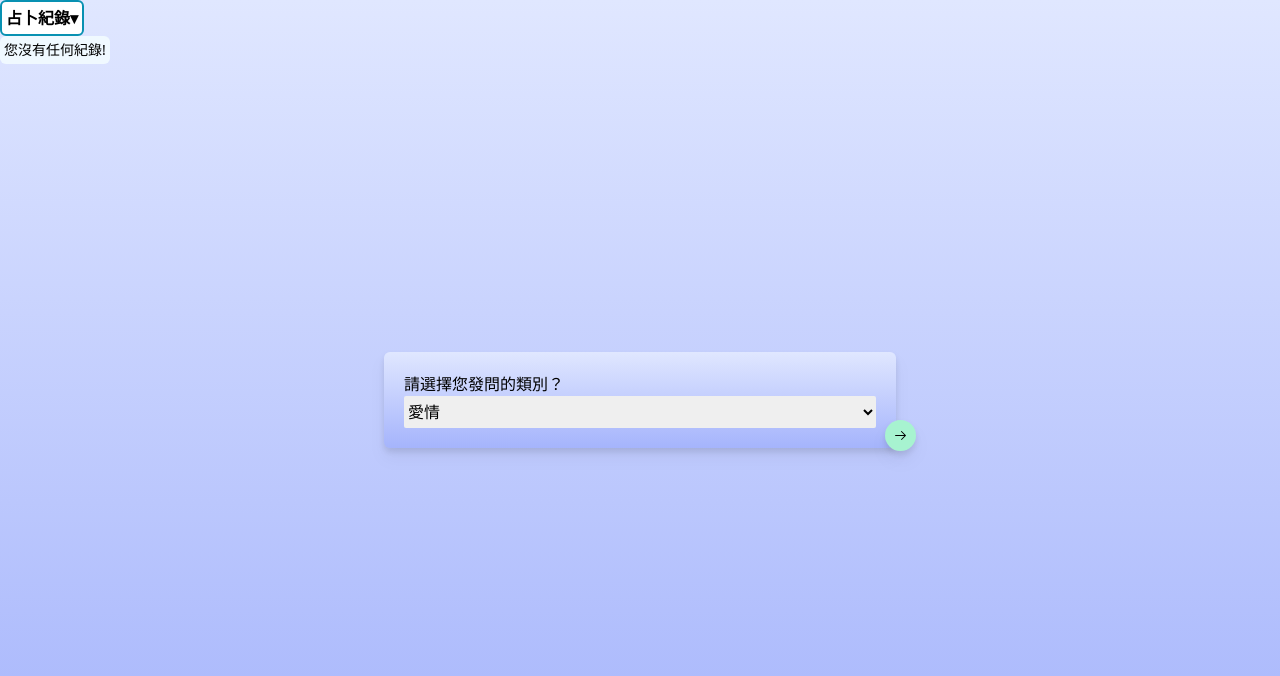
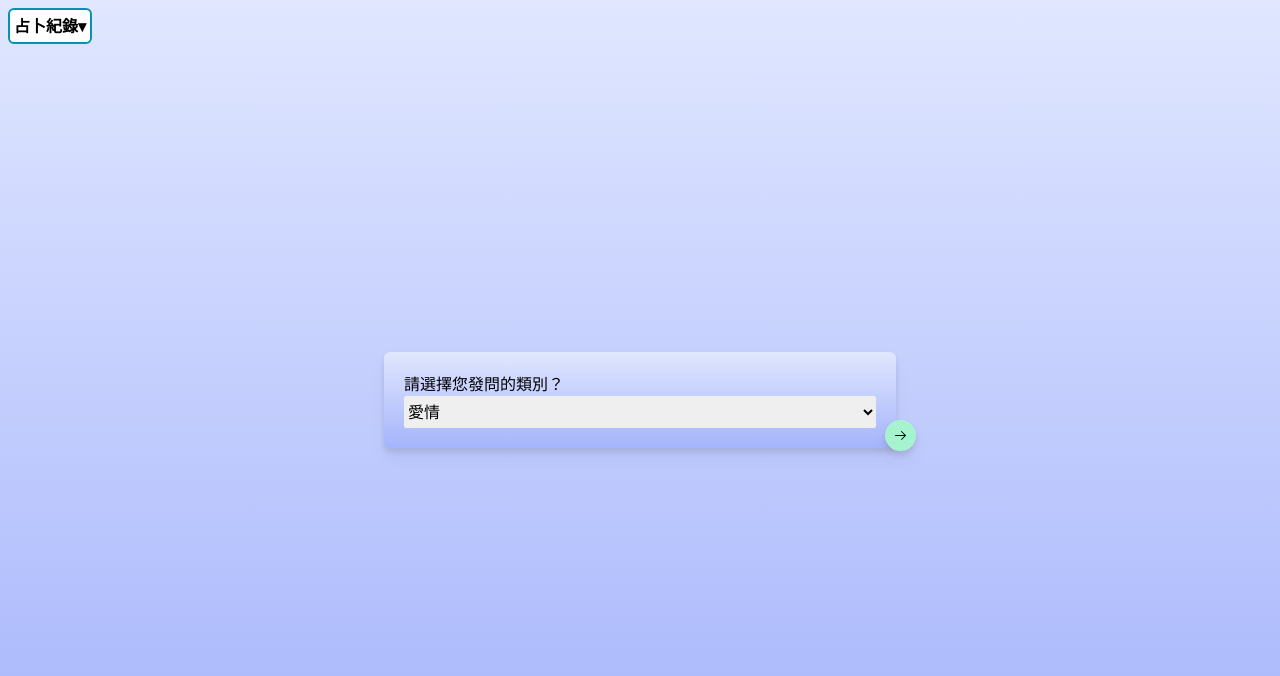
Before and after one commit to sos78819/0712, a React (Vite) app in the folder ta-project/: page / in a window 1280 px wide. Shown: the top 676 px of the page. Built offline with nearby package versions, Linux system fonts and the light colour scheme.

Commit message:
feat:調整header

```diff
--- a/ta-project/src/components/card-spread.jsx
+++ b/ta-project/src/components/card-spread.jsx
@@ -5,7 +5,7 @@ import { CardSingle } from "./card-single";
 const CardSpread = ({ cardList }) => {
   console.log('cardList', cardList)
   return (
-    <div className="w-full top-16  md:sticky  md:top-0  flex justify-center items-center">
+    <div className="w-full sticky top-14  md:top-0  flex justify-center items-center">
       <div className="w-[45%] xl:w-[23%] lg:w-[40%] md:w-[33%]  flex py-5">
         <div className="w-[33%] px-[1px] flex items-center">
           <div className="w-full  flex flex-wrap items-center justify-end">
--- a/ta-project/src/components/header.jsx
+++ b/ta-project/src/components/header.jsx
@@ -12,13 +12,13 @@ const Header = ({
     CardSaveHandler }) => {
 
     return <div className="fixed w-full">
-        <div className="">
-        <div className="flex float-left">
+        <div className="relative">
+        <div className="flex absolute left-2 top-2">
             <CardHistoryButton historyOption={historyOption} CardHistoryHandler={CardHistoryHandler} />
         </div>
         {
         cardList.length === 7 &&
-            <div className="flex float-right mr-4">
+            <div className="flex absolute right-2 top-2">
                 {!openHistory && <CardSave cardList={cardList} CardSaveHandler={CardSaveHandler} />}
                 <CardShuffleButton CardShuffleHandler={CardShuffleHandler} />
                 <CardDescriptionButtton stephandler={stephandler} />
```
